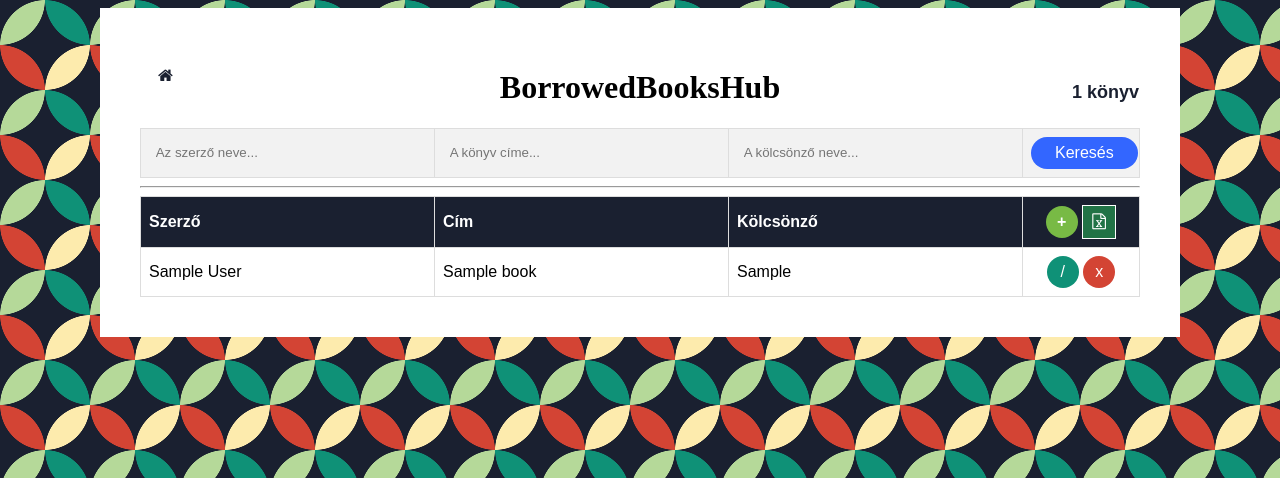
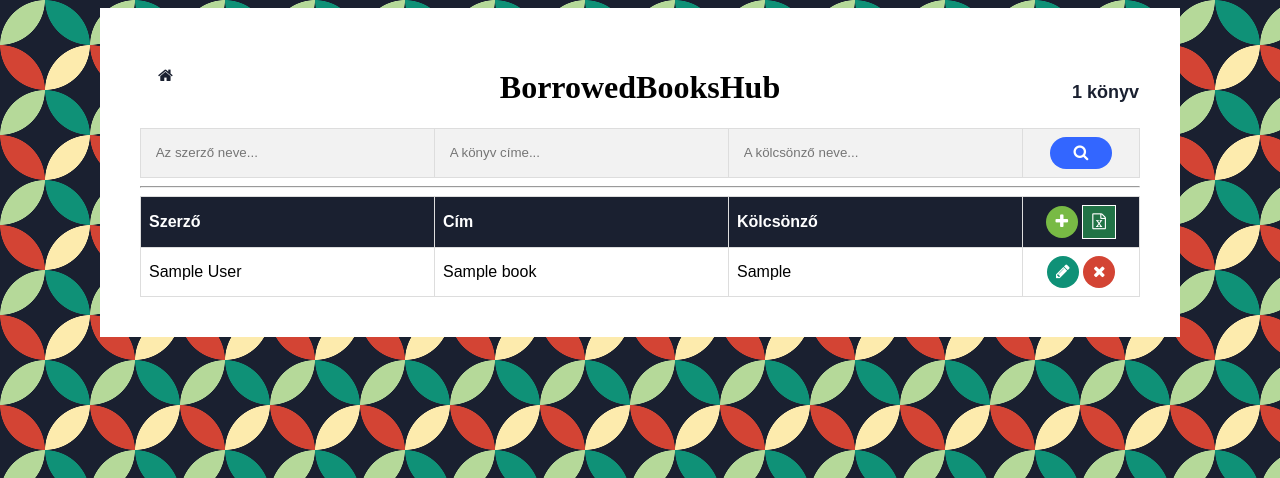
Before and after one commit to nbozsi/BorrowedBooksHub, a FastAPI app: page / in a window 1280 px wide. Shown: the top 478 px of the page. Run offline with FastAPI, Linux system fonts and the light colour scheme; tables that the repository leaves empty hold one stand-in row (values such as "Sample post"); some web fonts are replaced.

Commit message:
font awesome icons added

```diff
--- a/lang/en.json
+++ b/lang/en.json
@@ -6,10 +6,6 @@
     "AUTHOR_placeholder": "Enter Author Name...",
     "RENTER": "Renter",
     "RENTER_placeholder": "Enter Renter Name...",
-    "ADD": "Add",
-    "UPDATE": "Update",
-    "DELETE": "Delete",
     "DELETE_QUESTION": "Are you sure you want to delete",
-    "SEARCH": "Search",
     "MATCHES": "matches"
 }
--- a/lang/hu.json
+++ b/lang/hu.json
@@ -6,10 +6,6 @@
     "AUTHOR_placeholder": "Az szerző neve...",
     "RENTER": "Kölcsönző",
     "RENTER_placeholder": "A kölcsönző neve...",
-    "ADD": "Új",
-    "UPDATE": "Szerkesztés",
-    "DELETE": "Törlés",
     "DELETE_QUESTION": "Biztos törlöd",
-    "SEARCH": "Keresés",
     "MATCHES": "találat"
 }
--- a/templates/base.html
+++ b/templates/base.html
@@ -36,7 +36,7 @@
                         <input type="text" name="renter" placeholder="{{lang['RENTER_placeholder']}}">
                     </td>
                     <td class="button-td">
-                        <button type="submit" class="submit-button">{{lang["SEARCH"]}}</button>
+                        <button type="submit" class="submit-button"><i class="fa fa-search"></i></button>
                     </td>
                 </tr>
             </table>
@@ -48,8 +48,8 @@
                 <th>{{lang["TITLE"]}}</th>
                 <th>{{lang["RENTER"]}}</th>
                 <th class="button-td">
-                    <a class="new-button" href="/new">+</a>
-                    <a class="export-button" href="/export"><i class="fa">&#xf1c3;</i></a>
+                    <a class="new-button" href="/new"><i class="fa fa-plus"></i></a>
+                    <a class="export-button" href="/export"><i class="fa fa-file-excel-o"></i></a>
                 </th>
             </tr>
 
@@ -63,8 +63,8 @@
                 <td>-</td>
                 {% endif %}
                 <td class="button-td">
-                    <a class="update-button" href="/change/{{ book.id }}">/</a>
-                    <a class="delete-button" href="/remove/{{ book.id }}">x</a>
+                    <a class="update-button" href="/change/{{ book.id }}"><i class="fa fa-pencil"></i></a>
+                    <a class="delete-button" href="/remove/{{ book.id }}"><i class="fa fa-remove"></i></a>
                 </td>
             </tr>
             {% endfor %}
--- a/templates/change.html
+++ b/templates/change.html
@@ -4,6 +4,8 @@
 <head>
     <meta charset="UTF-8">
     <meta name="viewport" content="width=device-width, initial-scale=1.0">
+    <link rel="stylesheet" href="https://cdnjs.cloudflare.com/ajax/libs/font-awesome/4.7.0/css/font-awesome.min.css">
+
     <title>BorrowedBooksHub</title>
 
     <link href="{{ url_for('static', path='/style.css') }}" rel="stylesheet">
@@ -32,7 +34,7 @@
                     </td>
                     {% endif %}
                     <td class="button-td">
-                        <button type="submit" class="submit-button">OK</button>
+                        <button type="submit" class="submit-button"><i class="fa fa-check"></i></button>
                     </td>
                 </tr>
             </table>
--- a/templates/new.html
+++ b/templates/new.html
@@ -33,7 +33,7 @@
                         <input type="text" name="renter" placeholder="{{lang['RENTER_placeholder']}}">
                     </td>
                     <td class="button-td">
-                        <button type="submit" class="submit-button">OK</button>
+                        <button type="submit" class="submit-button"><i class="fa fa-check"></i></button>
                     </td>
                 </tr>
             </table>
--- a/templates/remove.html
+++ b/templates/remove.html
@@ -21,7 +21,7 @@
         <div class="headpart"></div>
 
         <div class="prompt">{{lang["DELETE_QUESTION"]}}: <i>"{{book.author}} - {{book.title}}"</i> ?</div>
-        <a class="delete-button" href="/delete/{{ book.id }}">x</a>
+        <a class="delete-button" href="/delete/{{ book.id }}"><i class="fa fa-remove"></i></a>
 
     </div>
 </body>
```
Also changed, not shown: templates/searchpage.html (+4 -4 lines).
